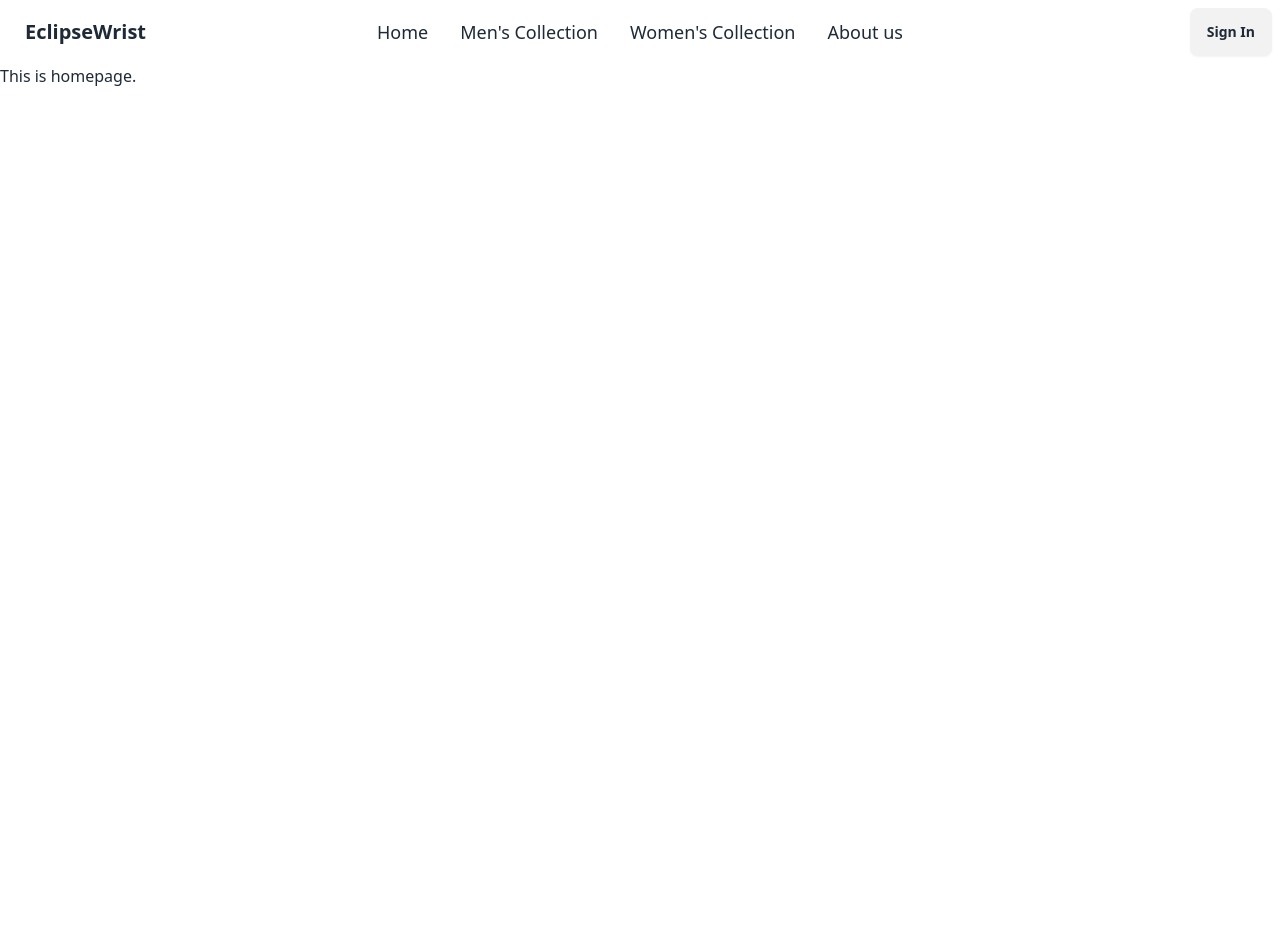
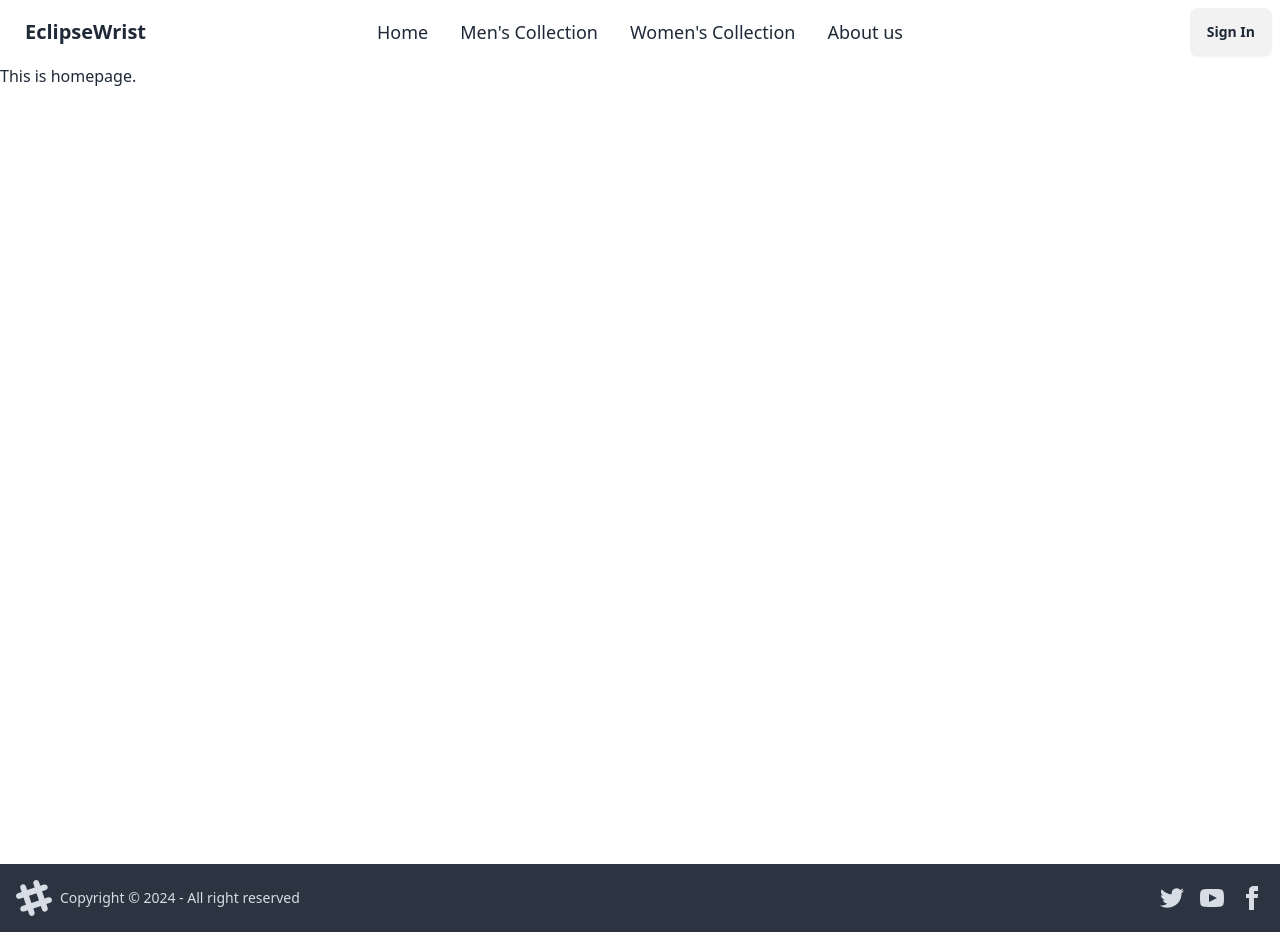
Before and after one commit to nahidraz23/eclipse-wrist-client, a React (Vite) app: page / in a window 1280 px wide. Before the commit the page ends 800 px from the top, so only its background shows below. Built offline with nearby package versions, Linux system fonts and the light colour scheme; a web font is replaced by a local one.

Commit message:
footer implemented

```diff
--- /dev/null
+++ b/src/componenets/Footer.jsx
@@ -0,0 +1,61 @@
+import React from 'react';
+
+const Footer = () => {
+    return (
+        <footer>
+            <div className="footer bg-neutral text-neutral-content items-center p-4">
+                <aside className="grid-flow-col items-center">
+                    <svg
+                        width="36"
+                        height="36"
+                        viewBox="0 0 24 24"
+                        xmlns="http://www.w3.org/2000/svg"
+                        fillRule="evenodd"
+                        clipRule="evenodd"
+                        className="fill-current">
+                        <path
+                            d="M22.672 15.226l-2.432.811.841 2.515c.33 1.019-.209 2.127-1.23 2.456-1.15.325-2.148-.321-2.463-1.226l-.84-2.518-5.013 1.677.84 2.517c.391 1.203-.434 2.542-1.831 2.542-.88 0-1.601-.564-1.86-1.314l-.842-2.516-2.431.809c-1.135.328-2.145-.317-2.463-1.229-.329-1.018.211-2.127 1.231-2.456l2.432-.809-1.621-4.823-2.432.808c-1.355.384-2.558-.59-2.558-1.839 0-.817.509-1.582 1.327-1.846l2.433-.809-.842-2.515c-.33-1.02.211-2.129 1.232-2.458 1.02-.329 2.13.209 2.461 1.229l.842 2.515 5.011-1.677-.839-2.517c-.403-1.238.484-2.553 1.843-2.553.819 0 1.585.509 1.85 1.326l.841 2.517 2.431-.81c1.02-.33 2.131.211 2.461 1.229.332 1.018-.21 2.126-1.23 2.456l-2.433.809 1.622 4.823 2.433-.809c1.242-.401 2.557.484 2.557 1.838 0 .819-.51 1.583-1.328 1.847m-8.992-6.428l-5.01 1.675 1.619 4.828 5.011-1.674-1.62-4.829z"></path>
+                    </svg>
+                    <p>Copyright © {new Date().getFullYear()} - All right reserved</p>
+                </aside>
+                <nav className="grid-flow-col gap-4 md:place-self-center md:justify-self-end">
+                    <a>
+                        <svg
+                            xmlns="http://www.w3.org/2000/svg"
+                            width="24"
+                            height="24"
+                            viewBox="0 0 24 24"
+                            className="fill-current">
+                            <path
+                                d="M24 4.557c-.883.392-1.832.656-2.828.775 1.017-.609 1.798-1.574 2.165-2.724-.951.564-2.005.974-3.127 1.195-.897-.957-2.178-1.555-3.594-1.555-3.179 0-5.515 2.966-4.797 6.045-4.091-.205-7.719-2.165-10.148-5.144-1.29 2.213-.669 5.108 1.523 6.574-.806-.026-1.566-.247-2.229-.616-.054 2.281 1.581 4.415 3.949 4.89-.693.188-1.452.232-2.224.084.626 1.956 2.444 3.379 4.6 3.419-2.07 1.623-4.678 2.348-7.29 2.04 2.179 1.397 4.768 2.212 7.548 2.212 9.142 0 14.307-7.721 13.995-14.646.962-.695 1.797-1.562 2.457-2.549z"></path>
+                        </svg>
+                    </a>
+                    <a>
+                        <svg
+                            xmlns="http://www.w3.org/2000/svg"
+                            width="24"
+                            height="24"
+                            viewBox="0 0 24 24"
+                            className="fill-current">
+                            <path
+                                d="M19.615 3.184c-3.604-.246-11.631-.245-15.23 0-3.897.266-4.356 2.62-4.385 8.816.029 6.185.484 8.549 4.385 8.816 3.6.245 11.626.246 15.23 0 3.897-.266 4.356-2.62 4.385-8.816-.029-6.185-.484-8.549-4.385-8.816zm-10.615 12.816v-8l8 3.993-8 4.007z"></path>
+                        </svg>
+                    </a>
+                    <a>
+                        <svg
+                            xmlns="http://www.w3.org/2000/svg"
+                            width="24"
+                            height="24"
+                            viewBox="0 0 24 24"
+                            className="fill-current">
+                            <path
+                                d="M9 8h-3v4h3v12h5v-12h3.642l.358-4h-4v-1.667c0-.955.192-1.333 1.115-1.333h2.885v-5h-3.808c-3.596 0-5.192 1.583-5.192 4.615v3.385z"></path>
+                        </svg>
+                    </a>
+                </nav>
+            </div>
+        </footer>
+    );
+};
+
+export default Footer;
--- a/src/layouts/MainLayout.jsx
+++ b/src/layouts/MainLayout.jsx
@@ -1,12 +1,16 @@
 import React from 'react';
 import { Outlet } from 'react-router-dom';
 import Navabar from '../componenets/Navabar';
+import Footer from '../componenets/Footer';
 
 const MainLayout = () => {
     return (
         <div>
             <Navabar></Navabar>
-            <Outlet></Outlet>
+            <div className='h-screen'>
+                <Outlet></Outlet>
+            </div>
+            <Footer></Footer>
         </div>
     );
 };
```
